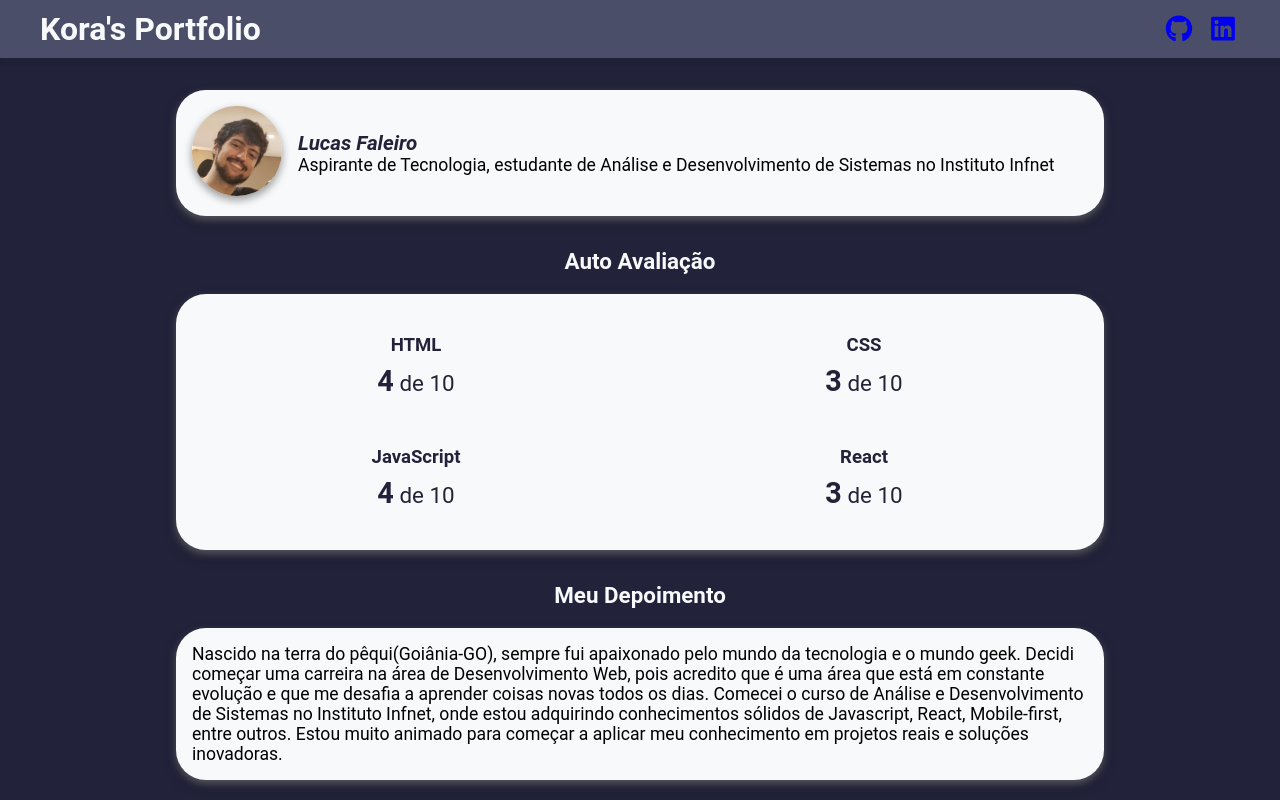
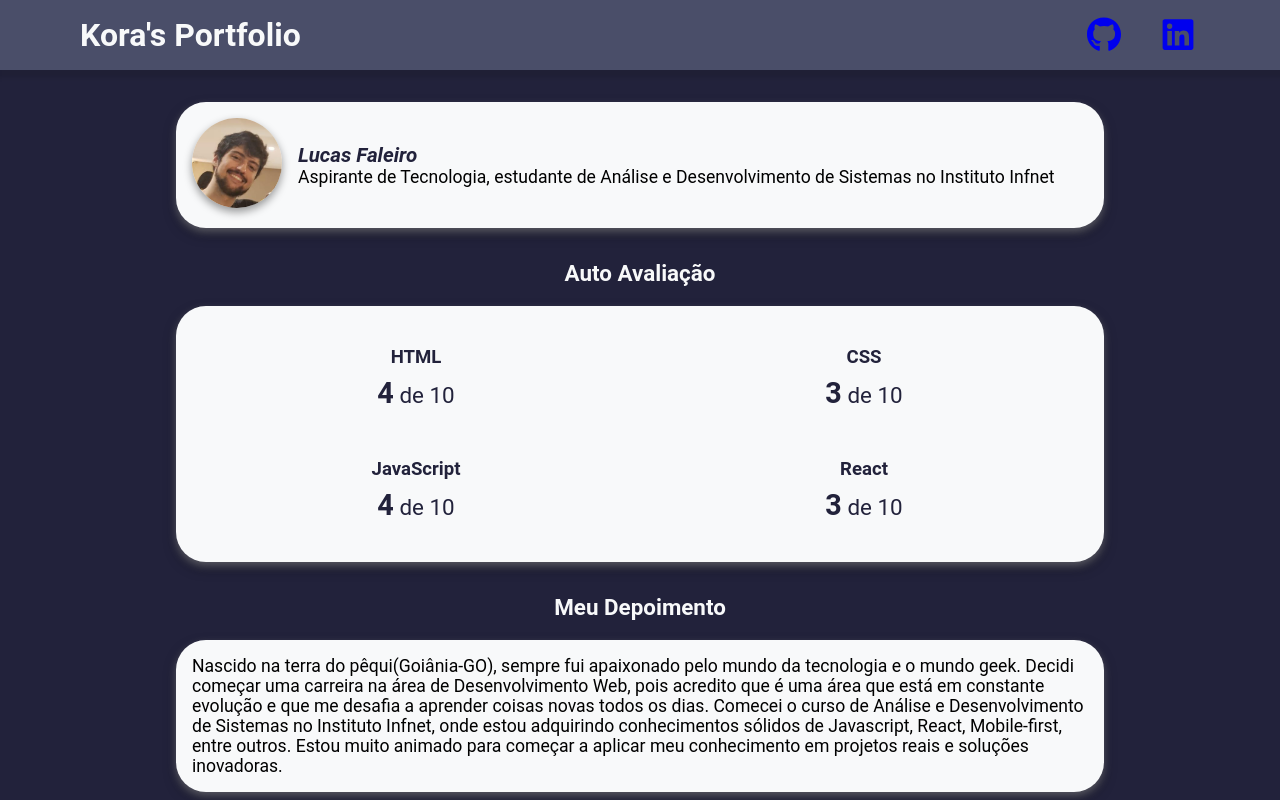
Before and after one commit to Lucas-Faleiro/Portfolio-DR1-AT, a React (Vite) app: page / in a window 1280 px wide. Shown: the top 800 px of the page. Built offline with nearby package versions, Linux system fonts and the light colour scheme.

Commit message:
Add desktop media query for Header

```diff
--- a/src/Header.module.css
+++ b/src/Header.module.css
@@ -41,4 +41,11 @@ a:visited {
 }
 
 @media ((min-width: 1024px)) {
+  .headerContainer {
+    padding: 16px 80px;
+  }
+  .socialIcons {
+    font-size: 2.2rem;
+    gap: 30px;
+  }
 }
```
